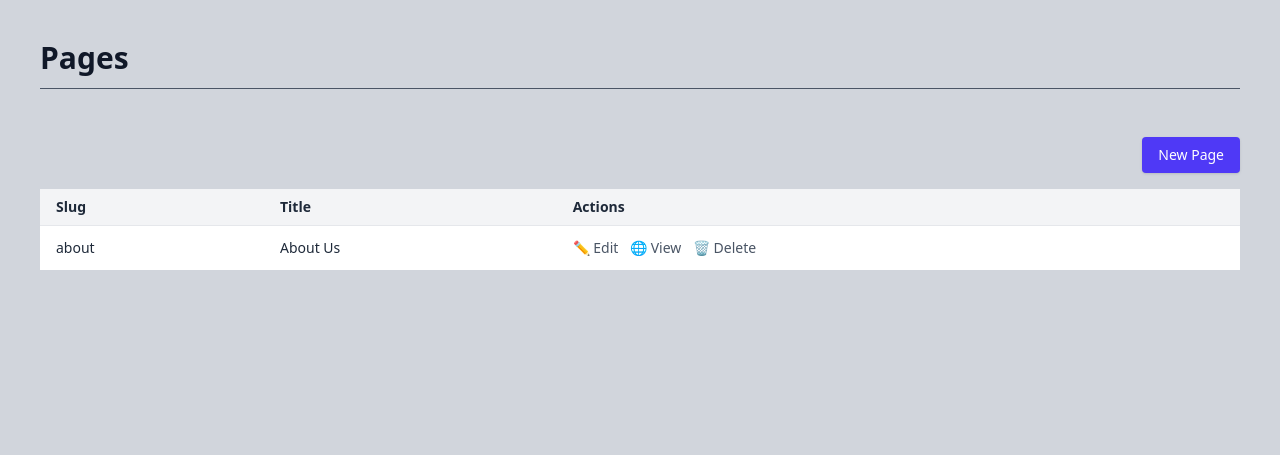
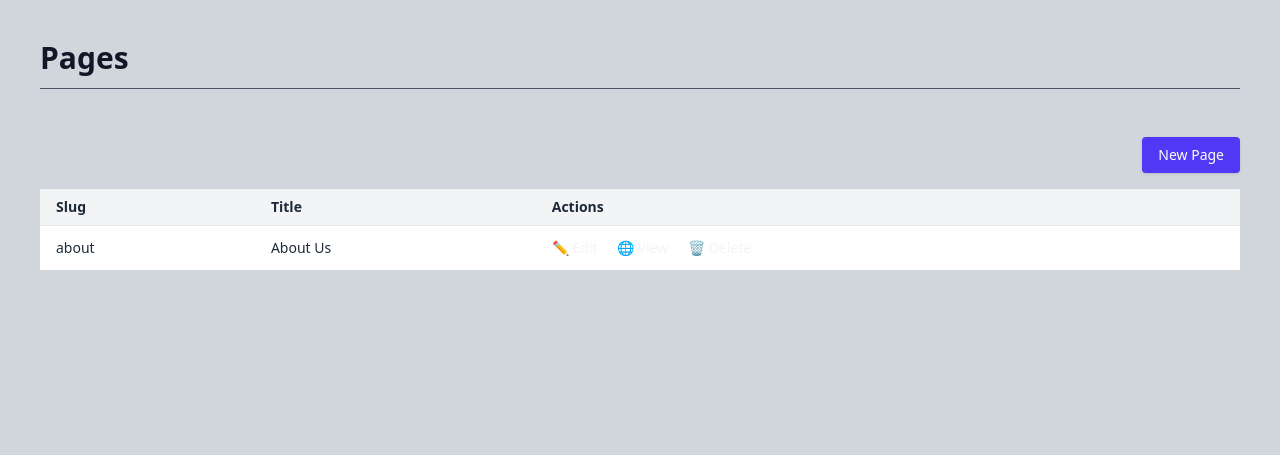
Before and after one commit to vaughn-taylor/python-playground, a Flask app: page /admin/pages in a window 1280 px wide. Shown: the part 64-519 px from the top of the page. Run offline with Flask 3, Linux system fonts and the light colour scheme; data comes from the database, SQL or seed files in the repository; style sheets or scripts are compiled from the project's sources.

Commit message:
page styling

```diff
--- a/src/backend/templates/admin/pages/list.html
+++ b/src/backend/templates/admin/pages/list.html
@@ -20,10 +20,10 @@
             <td class="px-4 py-3">{{ page.slug }}</td>
             <td class="px-4 py-3">{{ page.title }}</td>
             <td class="px-4 py-3">
-                <a href="/admin/pages/edit/{{ page.id }}" class="text-gray-600 hover:text-indigo-700 text-sm">✏️
+                <a href="/admin/pages/edit/{{ page.id }}" class="text-gray-100 hover:text-indigo-500 text-sm">✏️
                     Edit</a>
-                <a href="/page/{{ page.slug }}" class="text-gray-600 hover:text-indigo-700 text-sm ml-2">🌐 View</a>
-                <a href="/admin/pages/delete/{{ page.id }}" class="text-gray-600 hover:text-indigo-700 text-sm ml-2"
+                <a href="/page/{{ page.slug }}" class="text-gray-100 hover:text-indigo-500 text-sm ml-4">🌐 View</a>
+                <a href="/admin/pages/delete/{{ page.id }}" class="text-gray-100 hover:text-indigo-500 text-sm ml-4"
                     onclick="return confirm('Are you sure you want to delete this page?');">🗑️ Delete</a>
             </td>
         </tr>
```
Also changed, not shown: src/backend/templates/frontend/page.html (+2 -5 lines).
